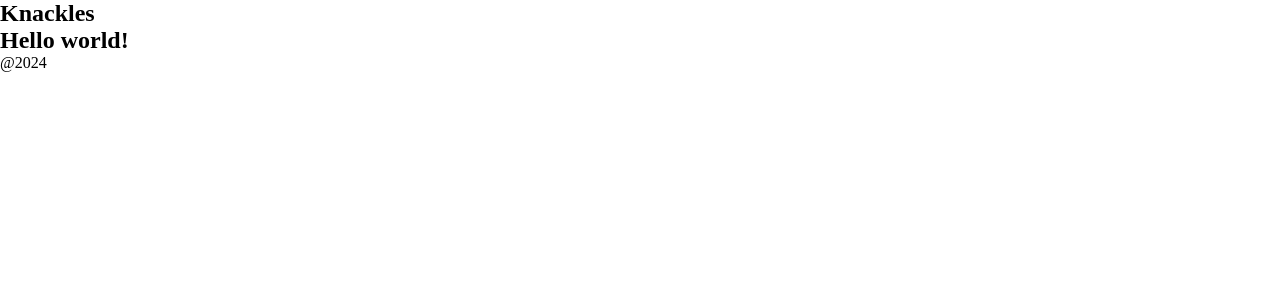
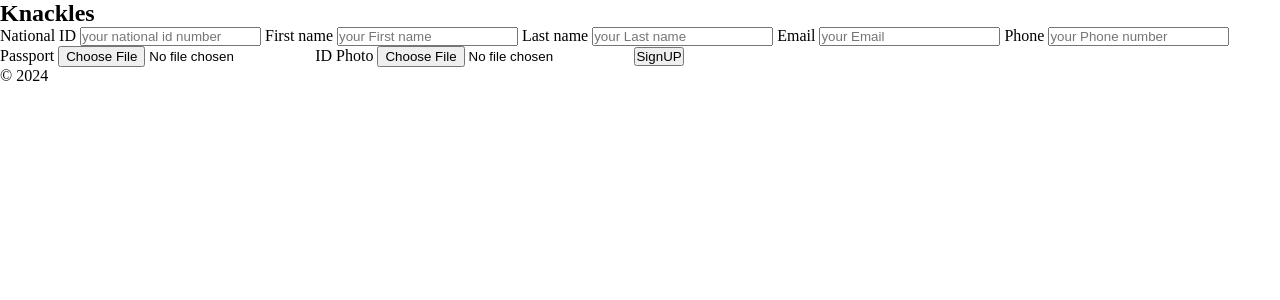
Before and after one commit to ezzydoveyrn/knackles, a PHP site: page / in a window 1280 px wide. Shown: the top 300 px of the page. Run offline with PHP 8.4, Linux system fonts and the light colour scheme.

Commit message:
form Field

```diff
--- a/includes/general/footer.php
+++ b/includes/general/footer.php
@@ -1,6 +1,6 @@
 
   <footer>
-    @2024
+    &copy; <?php echo date("Y");?>
   </footer>
 </body>
 </html>
--- a/includes/general/header.php
+++ b/includes/general/header.php
@@ -4,6 +4,7 @@
   <meta charset="UTF-8">
   <meta name="viewport" content="width=device-width, initial-scale=1.0">
   <title>Knackles</title>
+  <link rel="shortcut icon" href="https://github.com/ezzydoveyrn/knackles/blob/d0a99a99dd8d3eb308616b6bdec4a652169c304d/images/logos/Logo.png" type="image/x-icon">
   <link rel="stylesheet" href="../css/header.css?v='<?php echo time(); ?>'">
   <link rel="stylesheet" href="../css/general.css?v='<?php echo time(); ?>'">
   <link rel="stylesheet" href="../css/footer.css?v='<?php echo time(); ?>'">
--- a/includes/main/landingPage.php
+++ b/includes/main/landingPage.php
@@ -1,3 +1,20 @@
   <main>
-    <h2>Hello world!</h2>
-  </main>
+    <form action="index.php" method="post">
+      <label for="id">National ID</label>
+      <input type="number" name="id" id="id" placeholder="your national id number">
+      <label for="fname">First name</label>
+      <input type="text" name="fname" id="fname" placeholder="your First name ">
+      <label for="lname">Last name</label>
+      <input type="text" name="lname" id="lname" placeholder="your Last name ">
+      <label for="email">Email</label>
+      <input type="text" name="email" id="email" placeholder="your Email ">
+      <label for="pnumber">Phone </label>
+      <input type="number" name="pnumber" id="pnumber" placeholder="your Phone number">
+      <label for="passport">Passport</label>
+      <input type="file" name="passport" id="passport" placeholder="your Passport ">
+      <label for="idcard">ID Photo</label>
+      <input type="file" name="idcard" id="idcard" placeholder="your ID ">
+
+      <input type="submit" value="SignUP">
+      </form>
+    </main>
```
